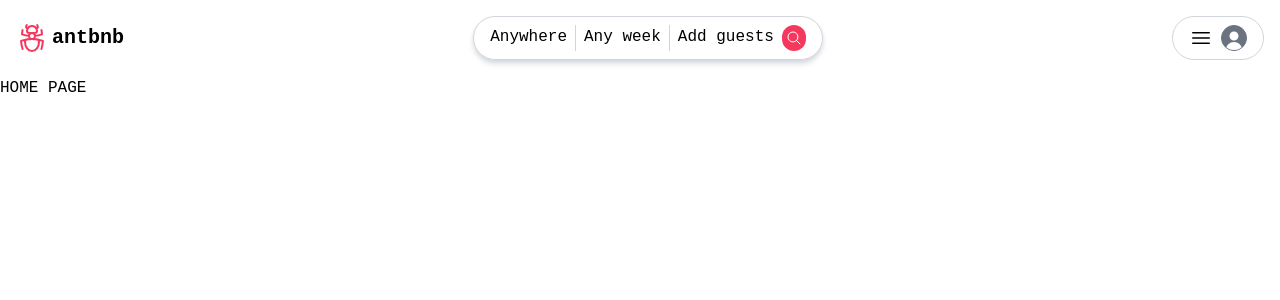
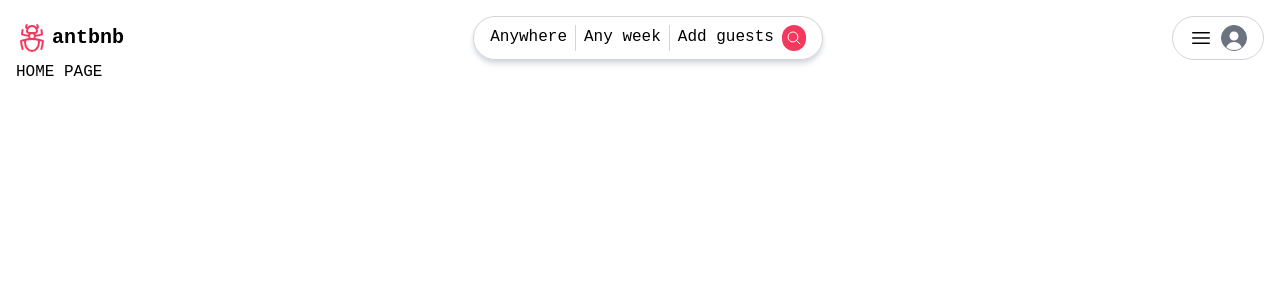
Before and after one commit to SeverusVape/PRGCT-00RBNB1, a React (Vite) app in the folder client/: page / in a window 1280 px wide. Shown: the top 300 px of the page. Built offline with nearby package versions, Linux system fonts and the light colour scheme.

Commit message:
Padding fix

```diff
--- a/client/src/components/Header.jsx
+++ b/client/src/components/Header.jsx
@@ -3,7 +3,7 @@ import { Link } from "react-router-dom";
 
 const Header = () => {
     return (
-        <header className="p-4 flex justify-between">
+        <header className="flex justify-between">
             <a href="" className="flex items-center gap-1">
                 <svg
                     xmlns="http://www.w3.org/2000/svg"
--- a/client/src/components/Layout.jsx
+++ b/client/src/components/Layout.jsx
@@ -4,7 +4,7 @@ import { Outlet } from "react-router-dom";
 
 const Layout = () => {
     return (
-        <div>
+        <div className="p-4">
             <Header />
             <Outlet />
         </div>
```
